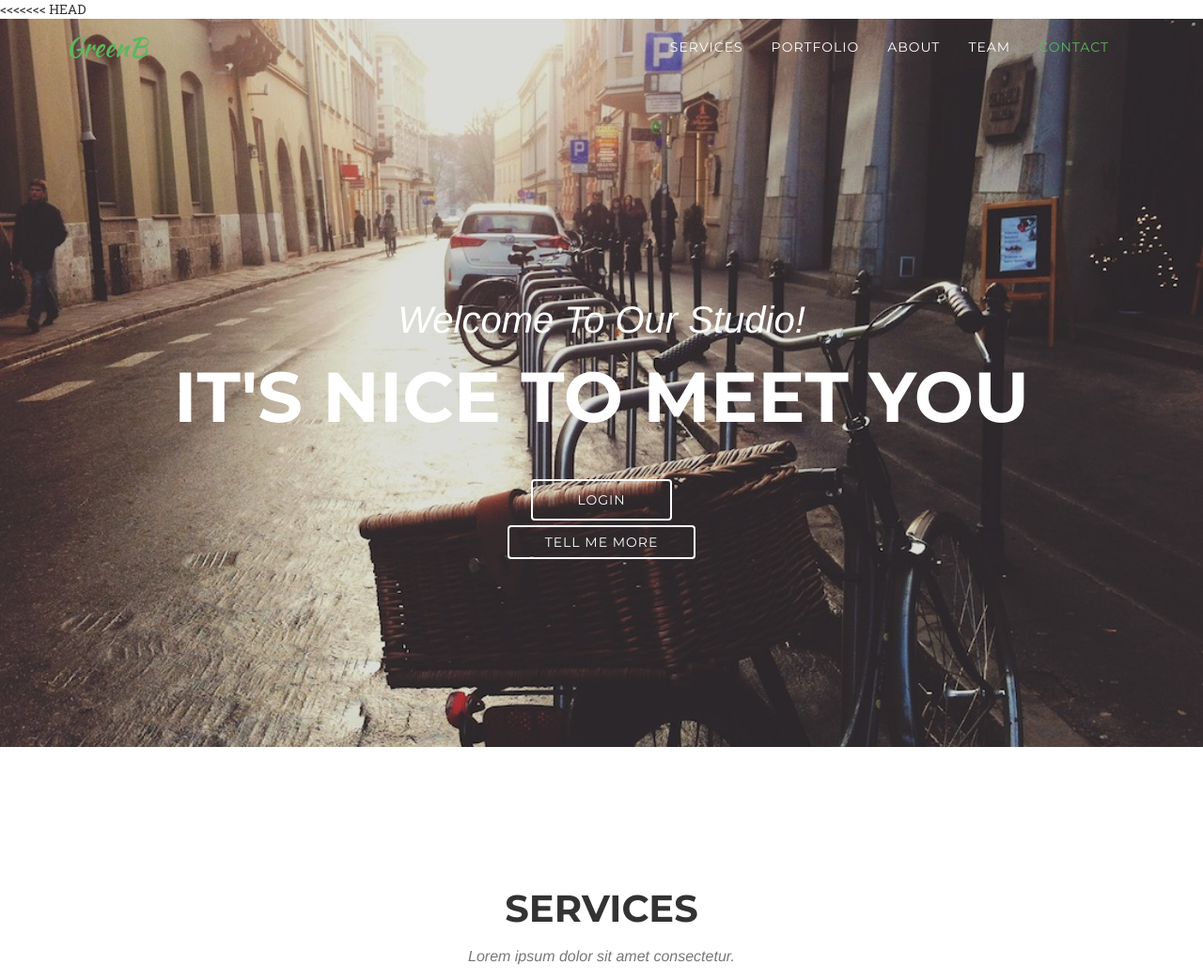
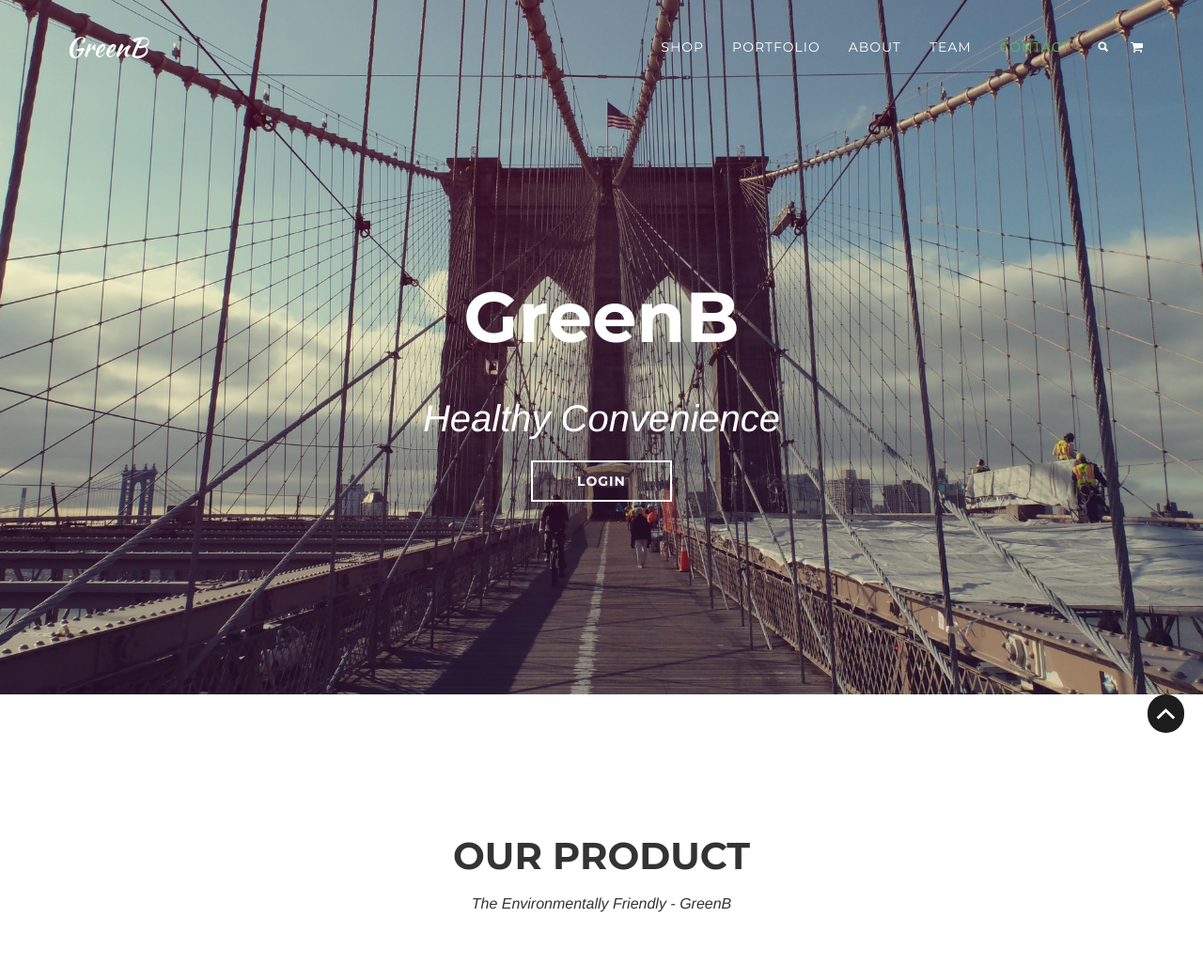
Before and after one commit to Allerby/GreenB, a PHP site: page / in a window 1280 px wide. Shown: the top 1043 px of the page at 94% size. Run offline with PHP 8.4, Linux system fonts and the light colour scheme; some libraries are stand-ins or nearby versions; some web fonts are replaced.

Commit message:
homepage sections

```diff
--- a/css/style.css
+++ b/css/style.css
@@ -27,6 +27,12 @@ a:active,
 a.active {
     outline: 0;
     text-decoration:none;
+}
+
+#navCart:hover {
+  outline: 0;
+  text-decoration:none;
+  color: #5CB85C;
 }
 
 a {
@@ -62,106 +68,54 @@ h6 {
 .bg-darkest-gray {
     background-color: #222;
 }
-
-/*.btn-primary {
-    border-color: #5CB85C;
-    text-transform: uppercase;
-    font-family: Montserrat,"Helvetica Neue",Helvetica,Arial,sans-serif;
-    font-weight: 700;
-    color: #fff;
-    background-color: #5CB85C;
+.none {
+  display:none;
 }
 
-.btn-primary:hover,
-.btn-primary:focus,
-.btn-primary:active,
-.btn-primary.active,
-.open .dropdown-toggle.btn-primary {
-    border-color: #4DA74D;
-    color: #fff;
-    background-color: #4DA74D;
+/*CUSTOM*/
+#searchForm {
+  width:100%;
+  float:left;
+  background-color:#ffffff;
+  border:none;
+  top: 0px;
+  position: absolute;
+  height:inherit;
+  border-radius:0px;
+  -webkit-box-shadow: 0 0 4px 0 rgba(0, 0, 0, 0.3);
+}
+#searchInput {
+  display:block;
+  width:49%;
+  padding:0px;
+  position:relative;
+  line-height:45px;
+  font-size:38px;
+  height:60px;
+  margin:0 auto;
+  outline:none;
+  border:0px;
+}
+#searchClose {
+  position:absolute;
+  right: 380px;
+  top: 12px;
+  font-size: 20px;
+  padding: 10px;
+  color:#1d1d1d;
 }
 
-.btn-primary:active,
-.btn-primary.active,
-.open .dropdown-toggle.btn-primary {
-    background-image: none;
+#toTop {
+  position:fixed;
+  bottom:20px;
+  right:20px;
+  font-size:22px;
+  color:#ffffff;
+  display:block;
+  padding: 5px 10px;
+  background:#1d1d1d;
+  border-radius:35px;
 }
-
-.btn-primary.disabled,
-.btn-primary[disabled],
-fieldset[disabled] .btn-primary,
-.btn-primary.disabled:hover,
-.btn-primary[disabled]:hover,
-fieldset[disabled] .btn-primary:hover,
-.btn-primary.disabled:focus,
-.btn-primary[disabled]:focus,
-fieldset[disabled] .btn-primary:focus,
-.btn-primary.disabled:active,
-.btn-primary[disabled]:active,
-fieldset[disabled] .btn-primary:active,
-.btn-primary.disabled.active,
-.btn-primary[disabled].active,
-fieldset[disabled] .btn-primary.active {
-    border-color: #5CB85C;
-    background-color: #5CB85C;
-}
-
-.btn-primary .badge {
-    color: #5CB85C;
-    background-color: #fff;
-}
-
-.btn-xl {
-    padding: 20px 40px;
-    border-color: #5CB85C;
-    border-radius: 3px;
-    text-transform: uppercase;
-    font-size: 18px;
-    font-weight: 700;
-    color: #fff;
-    background-color: #5CB85C;
-}
-
-.btn-xl:hover,
-.btn-xl:focus,
-.btn-xl:active,
-.btn-xl.active,
-.open .dropdown-toggle.btn-xl {
-    border-color: #4DA74D;
-    color: #fff;
-    background-color: #4DA74D;
-}
-
-.btn-xl:active,
-.btn-xl.active,
-.open .dropdown-toggle.btn-xl {
-    background-image: none;
-}
-
-.btn-xl.disabled,
-.btn-xl[disabled],
-fieldset[disabled] .btn-xl,
-.btn-xl.disabled:hover,
-.btn-xl[disabled]:hover,
-fieldset[disabled] .btn-xl:hover,
-.btn-xl.disabled:focus,
-.btn-xl[disabled]:focus,
-fieldset[disabled] .btn-xl:focus,
-.btn-xl.disabled:active,
-.btn-xl[disabled]:active,
-fieldset[disabled] .btn-xl:active,
-.btn-xl.disabled.active,
-.btn-xl[disabled].active,
-fieldset[disabled] .btn-xl.active {
-    border-color: #5CB85C;
-    background-color:#5CB85C;
-}
-
-.btn-xl .badge {
-    color: #5CB85C;
-    background-color: #fff;
-}*/
 
 /*Button Styles*/
 .btn {
@@ -195,7 +149,8 @@ a .btn {
   color:#fff;
   text-decoration:none;
   padding:10px;
-  font-weight:500;
+  font-weight:600;
+  border-radius:0px;
 }
 
 .btn-1e {
@@ -215,7 +170,7 @@ a .btn {
 	height: 0;
 	top: 50%;
 	left: 50%;
-	background: #5CB85C;
+	background: #fff;
 	opacity: 0;
 	-webkit-transform: translateX(-50%) translateY(-50%) rotate(45deg);
 	-moz-transform: translateX(-50%) translateY(-50%) rotate(45deg);
@@ -225,11 +180,11 @@ a .btn {
 
 a .btn-1e:hover,
 a .btn-1e:active {
-  color: #0e83cd;
+  color: #4DA74D;
 }
 
 .btn-1e:hover:after {
-	height: 300%;
+	height: 280%;
 	opacity: 1;
 }
 
@@ -246,14 +201,14 @@ a .btn-1e:active {
 
 .navbar-default .navbar-brand {
     font-family: "Kaushan Script","Helvetica Neue",Helvetica,Arial,cursive;
-    color: #5CB85C;
+    color: #fff;
 }
 
 .navbar-default .navbar-brand:hover,
 .navbar-default .navbar-brand:focus,
 .navbar-default .navbar-brand:active,
 .navbar-default .navbar-brand.active {
-    color: #4DA74D;
+    color: #5CB85C;
 }
 
 .navbar-default .navbar-collapse {
@@ -280,6 +235,7 @@ a .btn-1e:active {
     font-weight: 400;
     letter-spacing: 1px;
     color: #fff;
+    transition: all .3s;
 }
 
 .navbar-default .nav li a:hover,
@@ -335,8 +291,8 @@ header {
     text-align: center;
     color: #fff;
     background-attachment: scroll;
-    background-image: url(../img/parked-bike.jpg);
-    background-position: center center;
+    background-image: url(../img/bridge-bike.jpg);
+    background-position: center 80%;
     background-repeat: none;
     -webkit-background-size: cover;
     -moz-background-size: cover;
@@ -359,7 +315,7 @@ header .intro-text .intro-lead-in {
 
 header .intro-text .intro-heading {
     margin-bottom: 25px;
-    text-transform: uppercase;
+    text-transform: capitalize;
     font-family: Montserrat,"Helvetica Neue",Helvetica,Arial,sans-serif;
     font-size: 50px;
     font-weight: 700;
@@ -382,7 +338,7 @@ header .intro-text .intro-heading {
 
     header .intro-text .intro-heading {
         margin-bottom: 50px;
-        text-transform: uppercase;
+        text-transform: capitalize;
         font-family: Montserrat,"Helvetica Neue",Helvetica,Arial,sans-serif;
         font-size: 75px;
         font-weight: 700;
--- a/index.html
+++ b/index.html
@@ -35,7 +35,6 @@
 
 </head>
 
-<<<<<<< HEAD
 <body id="page-top" class="index">
 
     <!-- Navigation -->
@@ -59,7 +58,7 @@
                         <a href="#page-top"></a>
                     </li>
                     <li>
-                        <a class="page-scroll" href="#services">Services</a>
+                        <a class="page-scroll" href="#services">Shop</a>
                     </li>
                     <li>
                         <a class="page-scroll" href="#portfolio">Portfolio</a>
@@ -74,12 +73,20 @@
                         <a class="page-scroll" href="#contact">Contact</a>
                     </li>
                     <li>
-                        <a class="page-scroll" href="#contact"></a>
+                        <a id="toggleSearch" class="ion-search" href="#"></a>
+                    </li>
+                    <li>
+                        <a class="" href="#"><i id="navCart" class="fa fa-shopping-cart fa-stack-1x fa-inverse"></i></a>
                     </li>
                 </ul>
             </div>
             <!-- /.navbar-collapse -->
         </div>
+        <!-- Search Input -->
+        <form id="searchForm" class="form-control form-inline none" action="" method="">
+          <input id="searchInput" type="text" placeholder="Search GreenB" />
+          <a id="searchClose" class="ion-close" href="#"></a>
+        </form>
         <!-- /.container-fluid -->
     </nav>
 
@@ -87,31 +94,43 @@
     <header>
         <div class="container">
             <div class="intro-text">
-                <div class="intro-lead-in">Welcome To Our Studio!</div>
-                <div class="intro-heading">It's Nice To Meet You</div>
+                <div class="intro-heading">GreenB</div>
+                <div class="intro-lead-in">Healthy Convenience</div>
                 <div class="btn-wrap login">
                   <a href="#">
                     <div class="btn btn-1e">Login</div>
                   </a>
                 </div>
-                <a href="#services" class="page-scroll btn btn-1e">Tell Me More</a>
             </div>
         </div>
     </header>
 
+    <a href="#page-top" class="ion-chevron-up page-scroll" id="toTop"></a>
+
+    <section id="product">
+        <div class="container">
+            <div class="row">
+                <div class="col-lg-12 text-center">
+                    <h2 class="section-heading">Our Product</h2>
+                    <h3 class="section-subheading">The Environmentally Friendly - GreenB</h3>
+                    <img src="img/iF-Mode-folding-Bike.png" class="" id="" /></img>
+                </div>
+            </div>
+        </div>
+    </section>
     <!-- Services Section -->
     <section id="services">
         <div class="container">
             <div class="row">
                 <div class="col-lg-12 text-center">
-                    <h2 class="section-heading">Services</h2>
+                    <h2 class="section-heading">What we do</h2>
                     <h3 class="section-subheading text-muted">Lorem ipsum dolor sit amet consectetur.</h3>
                 </div>
             </div>
             <div class="row text-center">
                 <div class="col-md-4">
                     <span class="fa-stack fa-4x">
-                        <i class="fa fa-circle fa-stack-2x text-primary"></i>
+                        <i class="fa fa-circle fa-stack-2x"></i>
                         <i class="fa fa-shopping-cart fa-stack-1x fa-inverse"></i>
                     </span>
                     <h4 class="service-heading">E-Commerce</h4>
@@ -119,7 +138,7 @@
                 </div>
                 <div class="col-md-4">
                     <span class="fa-stack fa-4x">
-                        <i class="fa fa-circle fa-stack-2x text-primary"></i>
+                        <i class="fa fa-circle fa-stack-2x"></i>
                         <i class="fa fa-laptop fa-stack-1x fa-inverse"></i>
                     </span>
                     <h4 class="service-heading">Responsive Design</h4>
@@ -127,11 +146,92 @@
                 </div>
                 <div class="col-md-4">
                     <span class="fa-stack fa-4x">
-                        <i class="fa fa-circle fa-stack-2x text-primary"></i>
+                        <i class="fa fa-circle fa-stack-2x"></i>
                         <i class="fa fa-lock fa-stack-1x fa-inverse"></i>
                     </span>
                     <h4 class="service-heading">Web Security</h4>
                     <p class="text-muted">Lorem ipsum dolor sit amet, consectetur adipisicing elit. Minima maxime quam architecto quo inventore harum ex magni, dicta impedit.</p>
+                </div>
+            </div>
+        </div>
+    </section>
+
+    <!-- About Section -->
+    <section id="about">
+        <div class="container">
+            <div class="row">
+                <div class="col-lg-12 text-center">
+                    <h2 class="section-heading">About</h2>
+                    <h3 class="section-subheading text-muted">Lorem ipsum dolor sit amet consectetur.</h3>
+                </div>
+            </div>
+            <div class="row">
+                <div class="col-lg-12">
+                    <ul class="timeline">
+                        <li>
+                            <div class="timeline-image">
+                                <img class="img-circle img-responsive" src="img/about/1.jpg" alt="">
+                            </div>
+                            <div class="timeline-panel">
+                                <div class="timeline-heading">
+                                    <h4>2009-2011</h4>
+                                    <h4 class="subheading">Our Humble Beginnings</h4>
+                                </div>
+                                <div class="timeline-body">
+                                    <p class="text-muted">Lorem ipsum dolor sit amet, consectetur adipisicing elit. Sunt ut voluptatum eius sapiente, totam reiciendis temporibus qui quibusdam, recusandae sit vero unde, sed, incidunt et ea quo dolore laudantium consectetur!</p>
+                                </div>
+                            </div>
+                        </li>
+                        <li class="timeline-inverted">
+                            <div class="timeline-image">
+                                <img class="img-circle img-responsive" src="img/about/2.jpg" alt="">
+                            </div>
+                            <div class="timeline-panel">
+                                <div class="timeline-heading">
+                                    <h4>March 2011</h4>
+                                    <h4 class="subheading">An Agency is Born</h4>
+                                </div>
+                                <div class="timeline-body">
+                                    <p class="text-muted">Lorem ipsum dolor sit amet, consectetur adipisicing elit. Sunt ut voluptatum eius sapiente, totam reiciendis temporibus qui quibusdam, recusandae sit vero unde, sed, incidunt et ea quo dolore laudantium consectetur!</p>
+                                </div>
+                            </div>
+                        </li>
+                        <li>
+                            <div class="timeline-image">
+                                <img class="img-circle img-responsive" src="img/about/3.jpg" alt="">
+                            </div>
+                            <div class="timeline-panel">
+                                <div class="timeline-heading">
+                                    <h4>December 2012</h4>
+                                    <h4 class="subheading">Transition to Full Service</h4>
+                                </div>
+                                <div class="timeline-body">
+                                    <p class="text-muted">Lorem ipsum dolor sit amet, consectetur adipisicing elit. Sunt ut voluptatum eius sapiente, totam reiciendis temporibus qui quibusdam, recusandae sit vero unde, sed, incidunt et ea quo dolore laudantium consectetur!</p>
+                                </div>
+                            </div>
+                        </li>
+                        <li class="timeline-inverted">
+                            <div class="timeline-image">
+                                <img class="img-circle img-responsive" src="img/about/4.jpg" alt="">
+                            </div>
+                            <div class="timeline-panel">
+                                <div class="timeline-heading">
+                                    <h4>July 2014</h4>
+                                    <h4 class="subheading">Phase Two Expansion</h4>
+                                </div>
+                                <div class="timeline-body">
+                                    <p class="text-muted">Lorem ipsum dolor sit amet, consectetur adipisicing elit. Sunt ut voluptatum eius sapiente, totam reiciendis temporibus qui quibusdam, recusandae sit vero unde, sed, incidunt et ea quo dolore laudantium consectetur!</p>
+                                </div>
+                            </div>
+                        </li>
+                        <li class="timeline-inverted">
+                            <div class="timeline-image">
+                                <h4>Be Part
+                                    <br>Of Our
+                                    <br>Story!</h4>
+                            </div>
+                        </li>
+                    </ul>
                 </div>
             </div>
         </div>
@@ -230,87 +330,6 @@
                         <h4>Dreams</h4>
                         <p class="text-muted">Website Design</p>
                     </div>
-                </div>
-            </div>
-        </div>
-    </section>
-
-    <!-- About Section -->
-    <section id="about">
-        <div class="container">
-            <div class="row">
-                <div class="col-lg-12 text-center">
-                    <h2 class="section-heading">About</h2>
-                    <h3 class="section-subheading text-muted">Lorem ipsum dolor sit amet consectetur.</h3>
-                </div>
-            </div>
-            <div class="row">
-                <div class="col-lg-12">
-                    <ul class="timeline">
-                        <li>
-                            <div class="timeline-image">
-                                <img class="img-circle img-responsive" src="img/about/1.jpg" alt="">
-                            </div>
-                            <div class="timeline-panel">
-                                <div class="timeline-heading">
-                                    <h4>2009-2011</h4>
-                                    <h4 class="subheading">Our Humble Beginnings</h4>
-                                </div>
-                                <div class="timeline-body">
-                                    <p class="text-muted">Lorem ipsum dolor sit amet, consectetur adipisicing elit. Sunt ut voluptatum eius sapiente, totam reiciendis temporibus qui quibusdam, recusandae sit vero unde, sed, incidunt et ea quo dolore laudantium consectetur!</p>
-                                </div>
-                            </div>
-                        </li>
-                        <li class="timeline-inverted">
-                            <div class="timeline-image">
-                                <img class="img-circle img-responsive" src="img/about/2.jpg" alt="">
-                            </div>
-                            <div class="timeline-panel">
-                                <div class="timeline-heading">
-                                    <h4>March 2011</h4>
-                                    <h4 class="subheading">An Agency is Born</h4>
-                                </div>
-                                <div class="timeline-body">
-                                    <p class="text-muted">Lorem ipsum dolor sit amet, consectetur adipisicing elit. Sunt ut voluptatum eius sapiente, totam reiciendis temporibus qui quibusdam, recusandae sit vero unde, sed, incidunt et ea quo dolore laudantium consectetur!</p>
-                                </div>
-                            </div>
-                        </li>
-                        <li>
-                            <div class="timeline-image">
-                                <img class="img-circle img-responsive" src="img/about/3.jpg" alt="">
-                            </div>
-                            <div class="timeline-panel">
-                                <div class="timeline-heading">
-                                    <h4>December 2012</h4>
-                                    <h4 class="subheading">Transition to Full Service</h4>
-                                </div>
-                                <div class="timeline-body">
-                                    <p class="text-muted">Lorem ipsum dolor sit amet, consectetur adipisicing elit. Sunt ut voluptatum eius sapiente, totam reiciendis temporibus qui quibusdam, recusandae sit vero unde, sed, incidunt et ea quo dolore laudantium consectetur!</p>
-                                </div>
-                            </div>
-                        </li>
-                        <li class="timeline-inverted">
-                            <div class="timeline-image">
-                                <img class="img-circle img-responsive" src="img/about/4.jpg" alt="">
-                            </div>
-                            <div class="timeline-panel">
-                                <div class="timeline-heading">
-                                    <h4>July 2014</h4>
-                                    <h4 class="subheading">Phase Two Expansion</h4>
-                                </div>
-                                <div class="timeline-body">
-                                    <p class="text-muted">Lorem ipsum dolor sit amet, consectetur adipisicing elit. Sunt ut voluptatum eius sapiente, totam reiciendis temporibus qui quibusdam, recusandae sit vero unde, sed, incidunt et ea quo dolore laudantium consectetur!</p>
-                                </div>
-                            </div>
-                        </li>
-                        <li class="timeline-inverted">
-                            <div class="timeline-image">
-                                <h4>Be Part
-                                    <br>Of Our
-                                    <br>Story!</h4>
-                            </div>
-                        </li>
-                    </ul>
                 </div>
             </div>
         </div>
@@ -668,42 +687,5 @@
     <!-- Custom Theme JavaScript -->
     <script src="js/script.js"></script>
 
-=======
-<body  style=" overflow-x: hidden;">
-  <div id="main" class="relative zindex2">
-    <div id="header" >
-      <div id="header-content" class="width50 mc both relative">
-        <a href="#" id="logo" class="block width3 relative">
-          <h1 class="ease2"><span class="logo-text">Green</span><span class="stroke">B</span></h1>
-        </a>
-        <ul id="nav-menu mt20">
-          <li>Shop</li>
-          <li></li>
-          <li></li>
-          <li></li>
-        </ul>
-      </div>
-    </div><!--end header -->
-    <div class="page-wrap">
-        <div id="content" class="relative easeInOutCirc">
-            <div id="bike" class="width100 relative mt80">
-                <div class="wrapper">
-                </div>
-            </div>
-                <div class="content-head">
-                </div>
-            <div class="clear"></div>
-        </div>
-    </div>
-  </div>
-  <footer id="footer">
-		<script src="js/jquery-1.8.2.min.js" rel="script"></script>
-		<script src="js/jquery.validate.min.js" rel="script"></script>
-		<script src="js/stroll.min.js" rel="script"></script>
-		<script src="js/velocity.min.js" rel="script"></script>
-		<script src="js/script.js" rel="script"></script>
-  <footer>
->>>>>>> origin/master
-</body>
 
 </html>
```
Also changed, not shown: js/script.js (+14 -0 lines), img/foldable-bike.png (renamed from images/foldable-bike.png), img/map.jpg (renamed from images/map.jpg), img/newspaper.jpg (renamed from images/newspaper.jpg).
